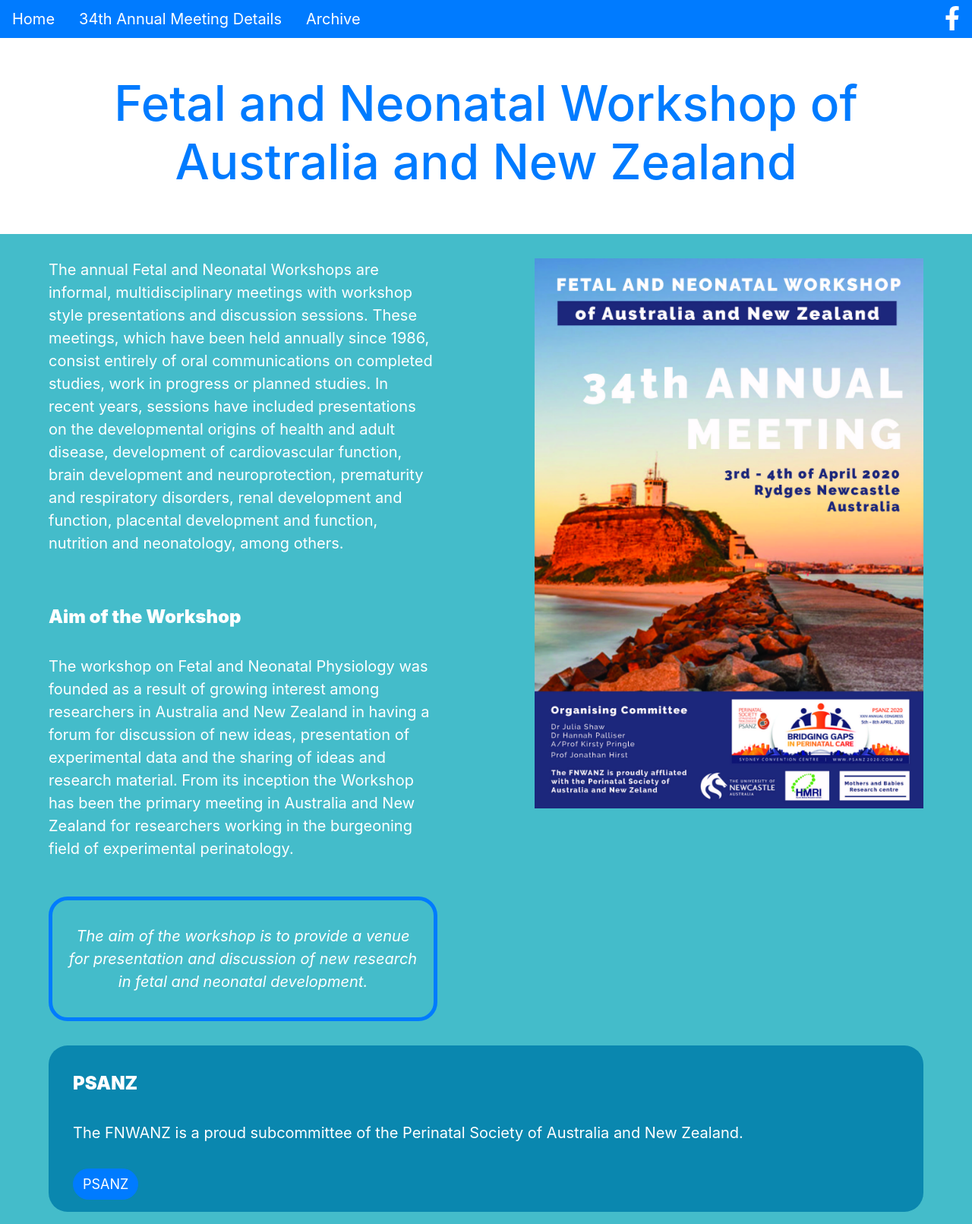
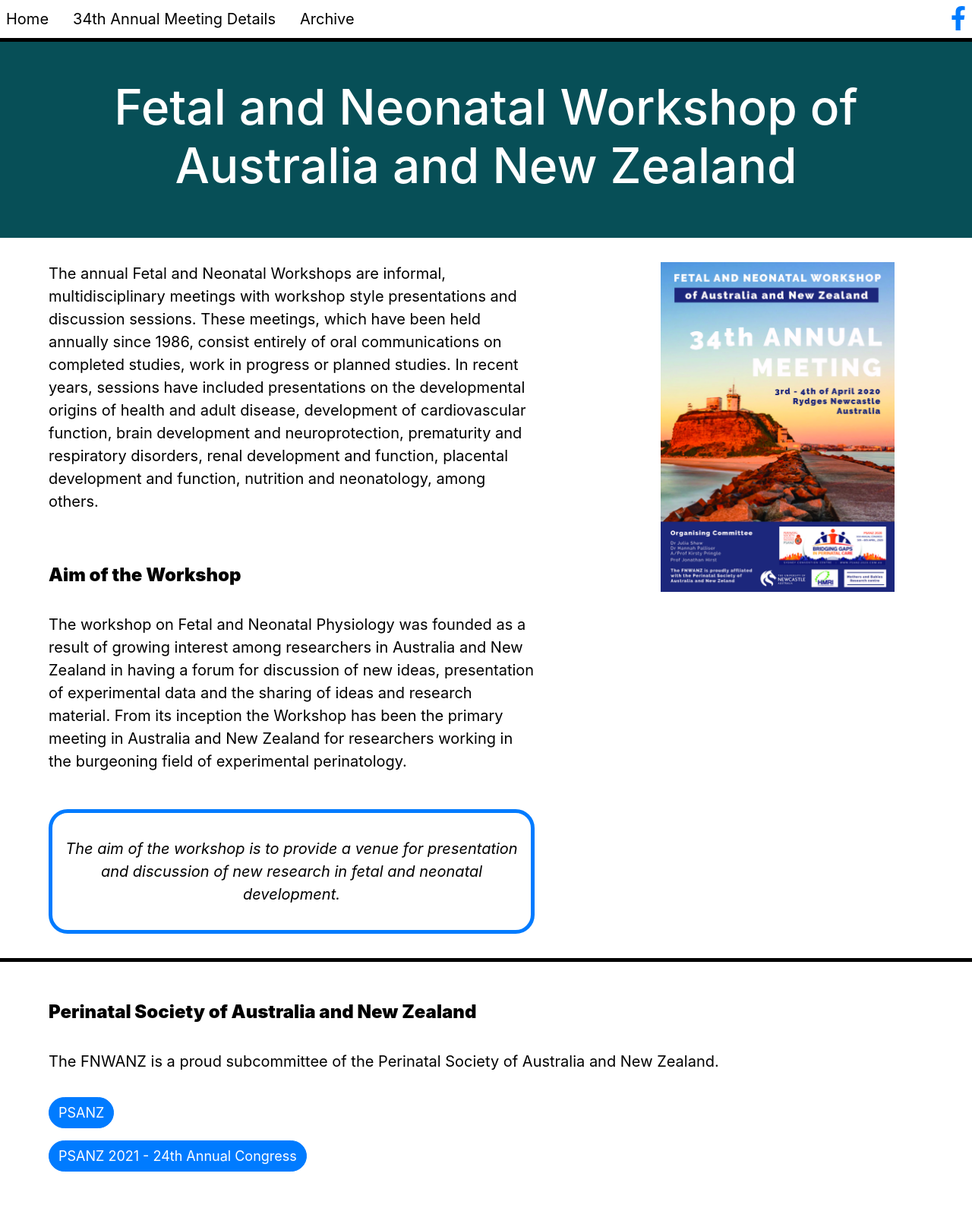
Before and after one commit to rdematteo/fnwanz, a React (Create React App) app: page / in a window 1280 px wide. Shown: the whole page at 76% size. After the commit the page ends 1574 px from the top, so only its background shows below. Built offline with nearby package versions, Linux system fonts and the light colour scheme.

Commit message:
styling changes

```diff
--- a/src/App.js
+++ b/src/App.js
@@ -9,12 +9,11 @@ const Content = styled.div`
   display: flex;
   flex-direction: column;
   height: 100%;
-  // background-color: #074f57;
-  // color: #fff;
+  background-color: #074f57;
+  color: #fff;
 
-  background-color: #fff;
-  color: #007bff;
-
+  // background-color: #fff;
+  // color: #007bff;
   padding: 3rem 1rem;
 
   @media (max-width: 768px) {
@@ -41,7 +40,7 @@ class App extends React.Component {
           <meta property="og:image" content="./public/og-image.png" />
         </MetaTags>
         <NavbarMenu />
-        <Content>
+        <Content className="banner">
           <Heading>{Title}</Heading>
         </Content>
         <Routes />
--- a/src/components/HomePage/HomePage.jsx
+++ b/src/components/HomePage/HomePage.jsx
@@ -1,14 +1,14 @@
 import React from "react";
+import Psanz from "../Psanz/Psanz";
 import { Intro, AimTitle, AimText, Aim } from "../../text/text";
 import styled from "styled-components";
 import logo from "../../../src/Images/fetal-34-2020.jpg";
-import { Button } from "react-bootstrap";
 
 const Container = styled.div`
   display: flex;
   flex-direction: row;
   flex-wrap: wrap;
-  background: #44bcca;
+  // background: #44bcca;
   height: auto;
 
   @media (max-width: 768px) {
@@ -21,43 +21,18 @@ const Container = styled.div`
 const LhsColumn = styled.div`
   display: flex;
   flex-direction: column;
-  width: 50%;
+  width: 60%;
   height: 100%;
 
   @media (max-width: 768px) {
     width: 90%;
   }
 `;
-const RhsColumn = styled.div`
-  width: 50%;
-  display: flex;
-  justify-content: center;
-  padding: 2rem 0 0 0;
-  height: 100%;
-
-  @media (max-width: 768px) {
-    width: 100%;
-    padding: 1rem;
-    // height: 450px;
-    align-items: center;
-  }
-`;
-
-const ImageStyled = styled.img`
-  display: block;
-  margin-left: auto;
-  margin-right: auto;
-  width: 80%;
-
-  @media (max-width: 768px) {
-    width: 50%;
-  }
-`;
 
 const Para = styled.div`
   padding: 2rem 4rem;
   font-size: 20px;
-  color: #fff;
+  color: black;
 
   @media (max-width: 768px) {
     font-size: 12px;
@@ -90,57 +65,29 @@ const AimStyled = styled(Para)`
   }
 `;
 
-const Psanz = styled.div`
-  width: 100%;
+const RhsColumn = styled.div`
+  width: 40%;
   display: flex;
-  flex-direction: column;
-  background: #0a87af;
-  border-radius: 25px;
-  margin: 1rem 4rem;
+  justify-content: center;
+  padding: 2rem 0 0 0;
+  height: 100%;
 
   @media (max-width: 768px) {
-    width: 85%;
-    font-size: 12px;
-    padding: 0px;
-    margin: 0.5rem;
-    order: -1;
+    width: 100%;
+    padding: 1rem;
+    // height: 450px;
+    align-items: center;
   }
 `;
 
-const PsanzTitleStyled = styled(Para)`
-  font-weight: 900;
-  font-size: 24px;
-  padding: 2rem 0 0 2rem;
+const ImageStyled = styled.img`
+  display: block;
+  margin-left: auto;
+  margin-right: auto;
+  max-width: 60%;
 
   @media (max-width: 768px) {
-    font-size: 14px;
-    margin-left: 1rem;
-  }
-`;
-
-const PsanzPara = styled(Para)`
-  padding: 2rem 0 2rem 2rem;
-
-  @media (max-width: 768px) {
-    font-size: 12px;
-    margin-left: 1rem;
-  }
-`;
-
-const LinkStyled = styled(Button)`
-  color: white;
-  background: #007bff;
-  margin: 0 0 1rem 2rem;
-  font-size: 18px;
-  border-radius: 25px;
-  text-align: center;
-  width: fit-content;
-
-  @media (max-width: 768px) {
-    font-size: 12px;
-    padding: 0.5rem;
-    margin-left: 1rem;
-    margin-bottom: 1rem;
+    width: 50%;
   }
 `;
 
@@ -153,39 +100,11 @@ class HomePage extends React.Component {
           <AimTitleStyled>{AimTitle}</AimTitleStyled>
           <Para>{AimText}</Para>
           <AimStyled>{Aim}</AimStyled>
-          {/* <Psanz className="psanz">
-            <PsanzTitleStyled>PSANZ</PsanzTitleStyled>
-            <PsanzPara>
-              The FNWANZ is a proud subcommittee of the Perinatal Society of
-              Australia and New Zealand.
-            </PsanzPara>
-            <LinkStyled
-              href="https://www.psanz.com.au/"
-              target="_blank"
-              rel="noopener noreferrer"
-            >
-              PSANZ
-            </LinkStyled>
-          </Psanz> */}
         </LhsColumn>
-        <RhsColumn className="image">
+        <RhsColumn className="rhs-column">
           <ImageStyled src={logo} alt="Logo" />
         </RhsColumn>
-
-        <Psanz className="psanz">
-          <PsanzTitleStyled>PSANZ</PsanzTitleStyled>
-          <PsanzPara>
-            The FNWANZ is a proud subcommittee of the Perinatal Society of
-            Australia and New Zealand.
-          </PsanzPara>
-          <LinkStyled
-            href="https://www.psanz.com.au/"
-            target="_blank"
-            rel="noopener noreferrer"
-          >
-            PSANZ
-          </LinkStyled>
-        </Psanz>
+        <Psanz />
       </Container>
     );
   }
--- a/src/components/NavbarMenu/NavbarMenu.jsx
+++ b/src/components/NavbarMenu/NavbarMenu.jsx
@@ -1,16 +1,31 @@
 import React from "react";
-import "bootstrap/dist/css/bootstrap.min.css";
-import { Navbar, Nav } from "react-bootstrap";
+// import "bootstrap/dist/css/bootstrap.min.css";
 import styled from "styled-components";
 import { Link } from "react-router-dom";
 import { FontAwesomeIcon } from "@fortawesome/react-fontawesome";
 import { faFacebookF } from "@fortawesome/free-brands-svg-icons";
 
 const Container = styled.div`
+  display:flex:
   padding: 0rem;
 `;
+
+const Navbar2 = styled.div`
+  display: flex;
+  flex-wrap: wrap;
+  flex-grow: 1;
+  align-items: center;
+  width: 100%;
+  height: 20%
+  background: white;
+  padding: 0.5rem;
+  border-bottom: black solid 5px;
+
+
+`;
+
 const LinkStyled = styled(Link)`
-  color: white;
+  color: black;
   padding: 0 2rem 0 0;
   font-size: 20px;
 
@@ -20,16 +35,19 @@ const LinkStyled = styled(Link)`
   }
 `;
 
+const FacebookLink = styled.div`
+  display: flex;
+  margin-left: auto;
+`;
+
 function NavbarMenu() {
   return (
     <Container>
-      <Navbar bg="primary" variant="dark">
-        <Nav className="mr-auto">
+      <Navbar2>
         <LinkStyled to="/home">Home</LinkStyled>
         <LinkStyled to="/meeting">34th Annual Meeting Details</LinkStyled>
         <LinkStyled to="/archive">Archive</LinkStyled>
-        </Nav>
-
+        <FacebookLink>
           <a
             href="https://www.facebook.com/FNWANZ/"
             target="_blank"
@@ -37,11 +55,12 @@ function NavbarMenu() {
           >
             <FontAwesomeIcon
               icon={faFacebookF}
-            color="#fff"
+              color="##007bff"
               size="2x"
             ></FontAwesomeIcon>
           </a>
-      </Navbar>
+        </FacebookLink>
+      </Navbar2>
     </Container>
   );
 }
--- /dev/null
+++ b/src/components/Psanz/Psanz.jsx
@@ -0,0 +1,111 @@
+import React from "react";
+import { Button } from "react-bootstrap";
+import styled from "styled-components";
+
+const Container = styled.div`
+  width: 100%;
+  border-top: black solid 5px;
+  margin-top: 1rem;
+  display: flex;
+
+  @media (max-width: 768px) {
+    order: -1;
+  }
+`;
+
+const Wrapper = styled.div`
+  width: 90%;
+  display: flex;
+  flex-direction: column;
+  // background: #0a87af;
+  border-radius: 25px;
+  margin: 1rem 2rem;
+
+  @media (max-width: 768px) {
+    width: 85%;
+    font-size: 12px;
+    padding: 0px;
+    margin: 0.5rem;
+    order: -1;
+  }
+`;
+
+const Para = styled.div`
+  padding: 2rem 4rem;
+  font-size: 20px;
+  color: black;
+
+  @media (max-width: 768px) {
+    font-size: 12px;
+    padding: 10px;
+  }
+`;
+
+const PsanzTitleStyled = styled(Para)`
+  font-weight: 900;
+  font-size: 24px;
+  padding: 2rem 0 0 2rem;
+
+  @media (max-width: 768px) {
+    font-size: 14px;
+    margin-left: 1rem;
+  }
+`;
+
+const PsanzPara = styled(Para)`
+  padding: 2rem 0 2rem 2rem;
+
+  @media (max-width: 768px) {
+    font-size: 12px;
+    margin-left: 1rem;
+  }
+`;
+
+const LinkStyled = styled(Button)`
+  color: white;
+  background: #007bff;
+  margin: 0 0 1rem 2rem;
+  font-size: 18px;
+  border-radius: 25px;
+  text-align: center;
+  width: fit-content;
+
+  @media (max-width: 768px) {
+    font-size: 12px;
+    padding: 0.5rem;
+    margin-left: 1rem;
+    margin-bottom: 1rem;
+  }
+`;
+
+const Psanz = () => {
+  return (
+    <Container>
+      <Wrapper className="psanz">
+        <PsanzTitleStyled>
+          Perinatal Society of Australia and New Zealand
+        </PsanzTitleStyled>
+        <PsanzPara>
+          The FNWANZ is a proud subcommittee of the Perinatal Society of
+          Australia and New Zealand.
+        </PsanzPara>
+        <LinkStyled
+          href="https://www.psanz.com.au/"
+          target="_blank"
+          rel="noopener noreferrer"
+        >
+          PSANZ
+        </LinkStyled>
+        <LinkStyled
+          href="https://web.cvent.com/event/71fe9307-c088-46ee-99ed-cc19660a089d/websitePage:0e0389a1-9571-44cd-89bf-9550ddf5a244"
+          target="_blank"
+          rel="noopener noreferrer"
+        >
+          PSANZ 2021 - 24th Annual Congress
+        </LinkStyled>
+      </Wrapper>
+    </Container>
+  );
+};
+
+export default Psanz;
```
Lines whose indentation alone changed are shown as unchanged.
